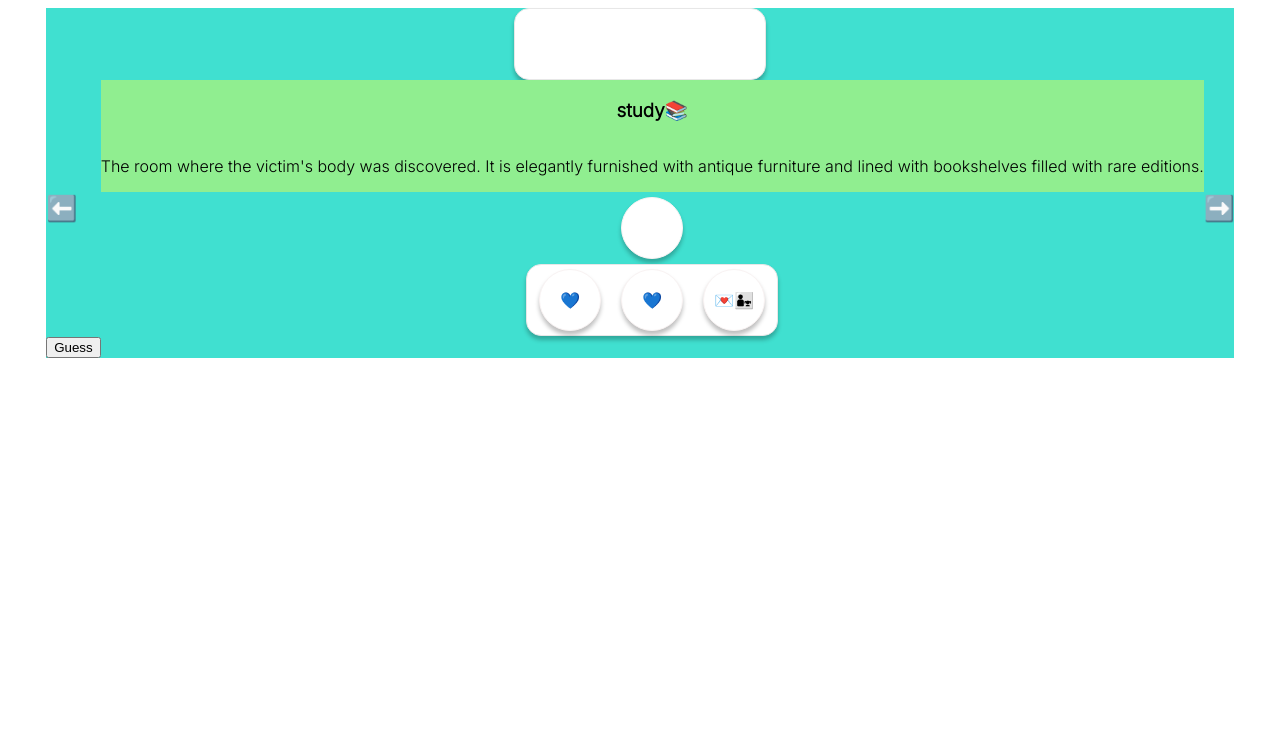
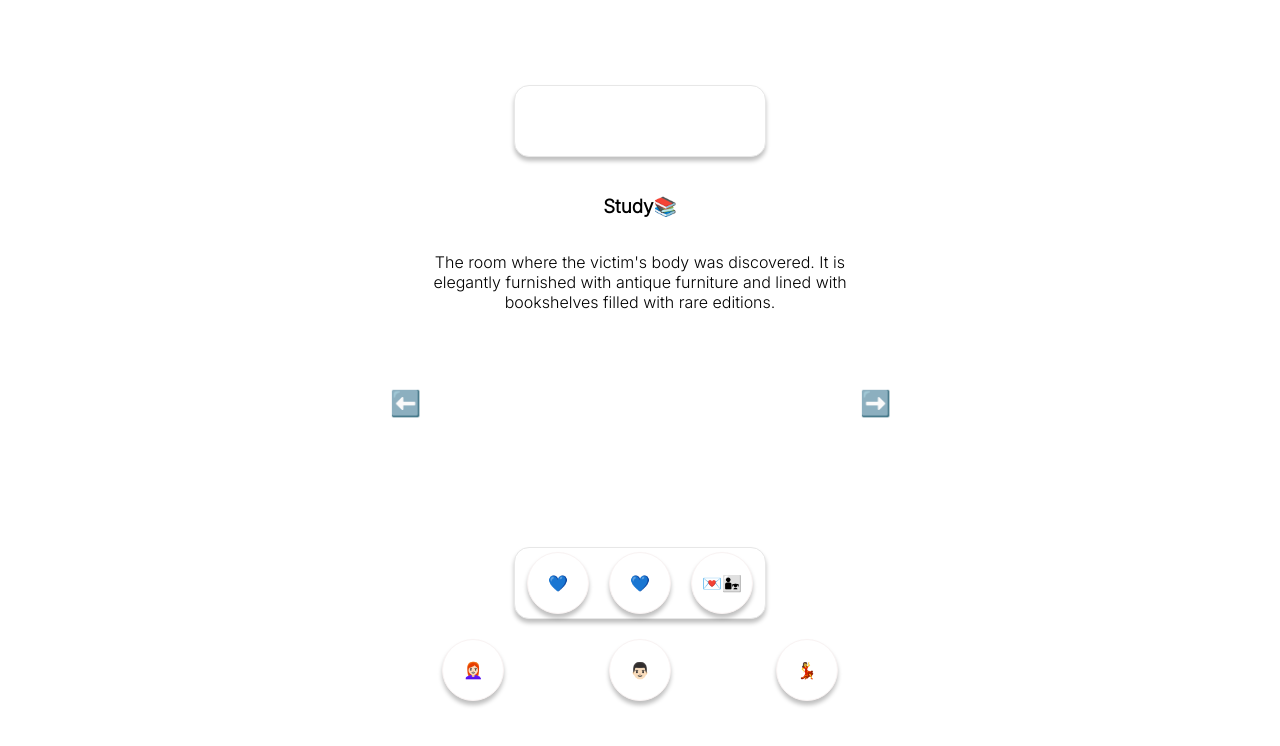
Before and after one commit to keshhaslum/Crimson-Manor, a React (Vite) app in the folder client/: page /rooms in a window 1280 px wide. Shown: the top 746 px of the page. Built offline with nearby package versions, Linux system fonts and the light colour scheme; a web font is replaced by a local one.

Commit message:
Working on the buttons for navigating the rooms

```diff
--- a/client/src/App.css
+++ b/client/src/App.css
@@ -3,10 +3,10 @@
   display: flex;
   flex-flow: column nowrap;
   font-family: 'Inter', sans-serif;
-  /* height: 95vh; */
   justify-content: center;
   margin: auto;
-  /* width: 50vw; */
+  max-width: 500px;
+  text-align: center;
 }
 
 .homepage-container,
@@ -22,7 +22,7 @@
   width: 100%;
 }
 .rooms-container {
-  background-color: turquoise;
+  /* background-color: turquoise; */
   align-items: center;
   display: grid;
   grid-template-areas:
@@ -43,11 +43,12 @@
 }
 
 .room-info {
-  background-color: lightgreen;
+  /* background-color: lightgreen; */
   align-items: center;
   display: flex;
   flex-flow: column nowrap;
   grid-area: room-info;
+  height: 20vh;
   justify-content: center;
 }
 
@@ -68,10 +69,14 @@
 }
 
 .selected-clue {
+  /* background-color: lightcoral; */
   align-items: center;
   display: flex;
-  flex-flow: row nowrap;
+  flex-flow: column nowrap;
   grid-area: selected-clue;
+  height: 25vh;
+  justify-content: center;
+  width: 100%;
 }
 
 .clues-container {
@@ -142,10 +147,17 @@
   width: 60px;
 }
 
+.guess-button {
+  background-color: lightgray;
+  border: none;
+  border-radius: 15px;
+  font-size: 18px;
+  padding: 10px 10px;
+}
+
 .clues-container,
 .chosen-clues-container {
   align-items: center;
-  background-color: white;
   border-radius: 15px;
   border: 1px solid #e7e7e7;
   background: #fff;
@@ -154,7 +166,7 @@
   flex-flow: row nowrap;
   height: 70px;
   justify-content: center;
-  margin: auto;
+  margin: 15px auto;
   width: 250px;
 }
 
@@ -162,5 +174,13 @@
   align-items: center;
   display: flex;
   flex-flow: row nowrap;
-  justify-content: center;
+  justify-content: space-around;
+  margin: auto;
+  max-width: 500px;
 }
+
+@media (min-width: 1024px) {
+  .game-container {
+    height: 95vh;
+  }
+}
--- a/client/src/clues.jsx
+++ b/client/src/clues.jsx
@@ -7,6 +7,9 @@ function CluesProvider({ children }) {
   const [chosenClues, setChosenClues] = useState([]);
 
   const addClues = (clue) => {
+    if (chosenClues.length >= 3) {
+      return;
+    }
     setChosenClues((prevClues) => [...prevClues, clue]);
   };
 
--- a/client/src/components/Rooms.jsx
+++ b/client/src/components/Rooms.jsx
@@ -66,8 +66,16 @@ export default function Rooms({ allRooms, allFakeClues, allMurdererClues }) {
             chosenClues.addClues(selectedClue);
           }}
         >
-          <p className="circular-button">{selectedClue?.img}</p>
-          <p>{selectedClue?.description}</p>
+          {selectedClue && (
+            <p className="circular-button">{selectedClue?.img}</p>
+          )}
+
+          <p className="clue-description">{selectedClue?.description}</p>
+          {chosenClues.chosenClues.length === 3 && (
+            <Link to={`/finalpage/`}>
+              <button className="guess-button">Guess 🕵🏼‍♀️</button>
+            </Link>
+          )}
         </div>
 
         <div className="clues-container">
@@ -84,13 +92,14 @@ export default function Rooms({ allRooms, allFakeClues, allMurdererClues }) {
           ))}
         </div>
       </div>
-      <button className="next-button" onClick={goToNextRoom}>
-        ➡️
-      </button>
-      <Link to={`/finalpage/`}>
-        <button>Guess</button>
-      </Link>
-      {/* <Suspects className="suspects-container"></Suspects> */}
+
+      {roomTracker <= 1 && (
+        <button className="next-button" onClick={goToNextRoom}>
+          ➡️
+        </button>
+      )}
+
+      <Suspects className="suspects-container"></Suspects>
     </div>
   );
 }
--- a/client/src/components/Suspects.jsx
+++ b/client/src/components/Suspects.jsx
@@ -21,7 +21,7 @@ export default function Suspects() {
           </div>
         ))}
       </div>
-      <div>
+      {/* <div>
         <button
           onClick={() => {
             setCurrentCharacter(null);
@@ -32,7 +32,7 @@ export default function Suspects() {
         <h3>{currentCharacter?.name}</h3>
         <h3>{currentCharacter?.last_name}</h3>
         <p>{currentCharacter?.description}</p>
-      </div>
+      </div> */}
     </div>
   );
 }
--- a/client/src/mockData.js
+++ b/client/src/mockData.js
@@ -30,21 +30,21 @@ const allCharacters = [
 const allRooms = [
   {
     id: '1',
-    room: 'study',
+    room: 'Study',
     main_location: 'mansion',
     description: `The room where the victim's body was discovered. It is elegantly furnished with antique furniture and lined with bookshelves filled with rare editions.`,
     img: '📚',
   },
   {
     id: '2',
-    room: 'ballroom',
+    room: 'Ballroom',
     main_location: 'mansion',
     description: `A grand ballroom with a sparkling chandelier, ornate decorations, and a polished marble floor. It seems to have been recently used for a party.`,
     img: '👯',
   },
   {
     id: '3',
-    room: 'conservatory',
+    room: 'Conservatory',
     main_location: 'mansion',
     description: `A tranquil conservatory filled with exotic plants and flowers. It offers a serene escape from the rest of the mansion.`,
     img: '🪴',
```
